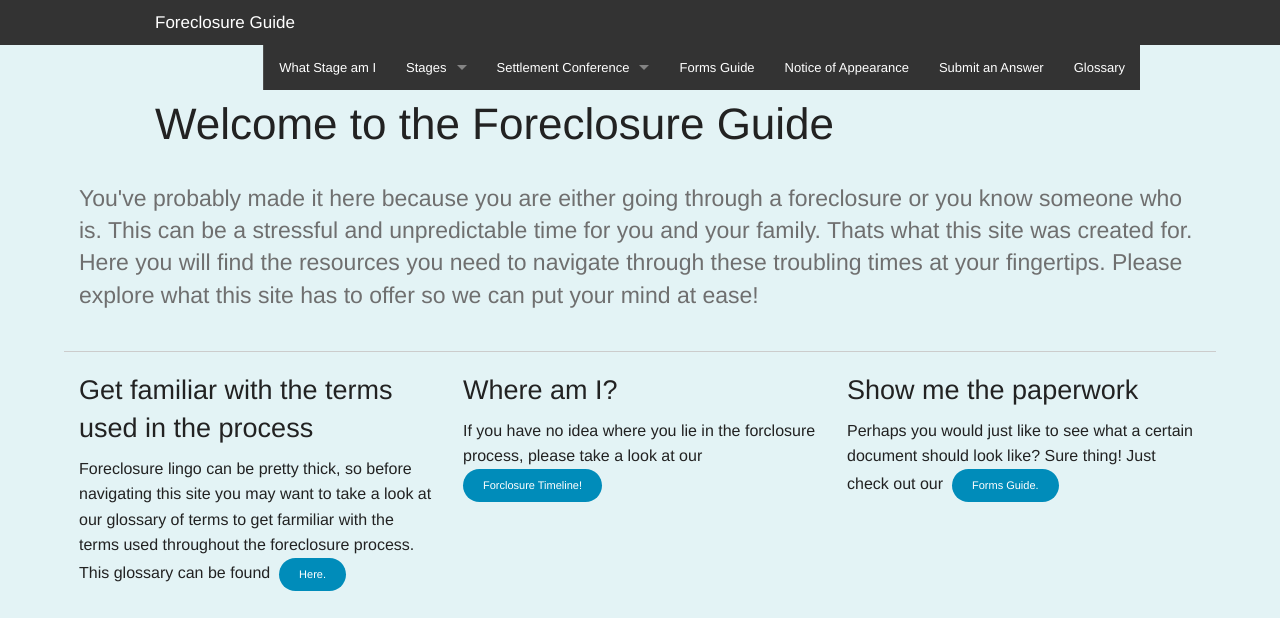
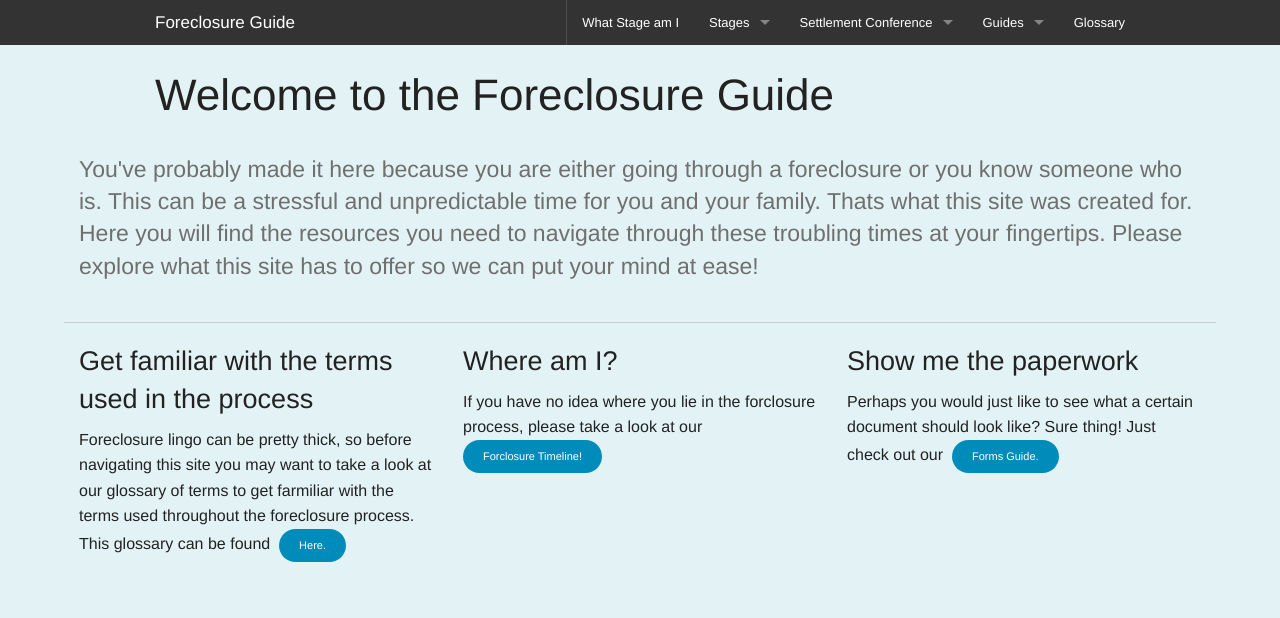
Before and after one commit to SUNY-Albany-CCI-INF362/honey-badgers, a Jekyll site: the page built from index.html, in a window 1280 px wide and 900 px high, cut to the strip 0-618 px from the top of the window. Built offline with Jekyll 4.4.1, drawn with Linux system fonts in a browser that asks for light colours; nearby versions of some CDN libraries; library files that are not in the unit come from our copies; Markdown is read by kramdown in place of the engine named in the settings.

Commit message:
another update

```diff
--- a/_layouts/default.html
+++ b/_layouts/default.html
@@ -43,11 +43,18 @@
                     </li>
                     </ul>
 
+           <li class="has-dropdown"><a href="#">Guides</a>
+               <ul class="dropdown"><li class="title back js-generated"><h5><a href="javascript:void(0)">Back</a></h5></li>
+                   <li><label>Guides</label></li>
+                   <li><a href="Forms.html">Forms Guide</a></li>
+                   <li><a href="appearance.html">Notice of Appearance</a></li>
+                   <li><a href="Answer.html">Submit an Answer</a></li>
+                 </li>
+               </ul>
+                  <li><a href="terms.html">Glossary</a></li>
 
-         <li><a href="Forms.html">Forms Guide</a></li>
-         <li><a href="appearance.html">Notice of Appearance</a></li>
-         <li><a href="Answer.html">Submit an Answer</a></li>
-        <li><a href="terms.html">Glossary</a></li>
+
+
         </ul>
       </li>
     </ul>
```
